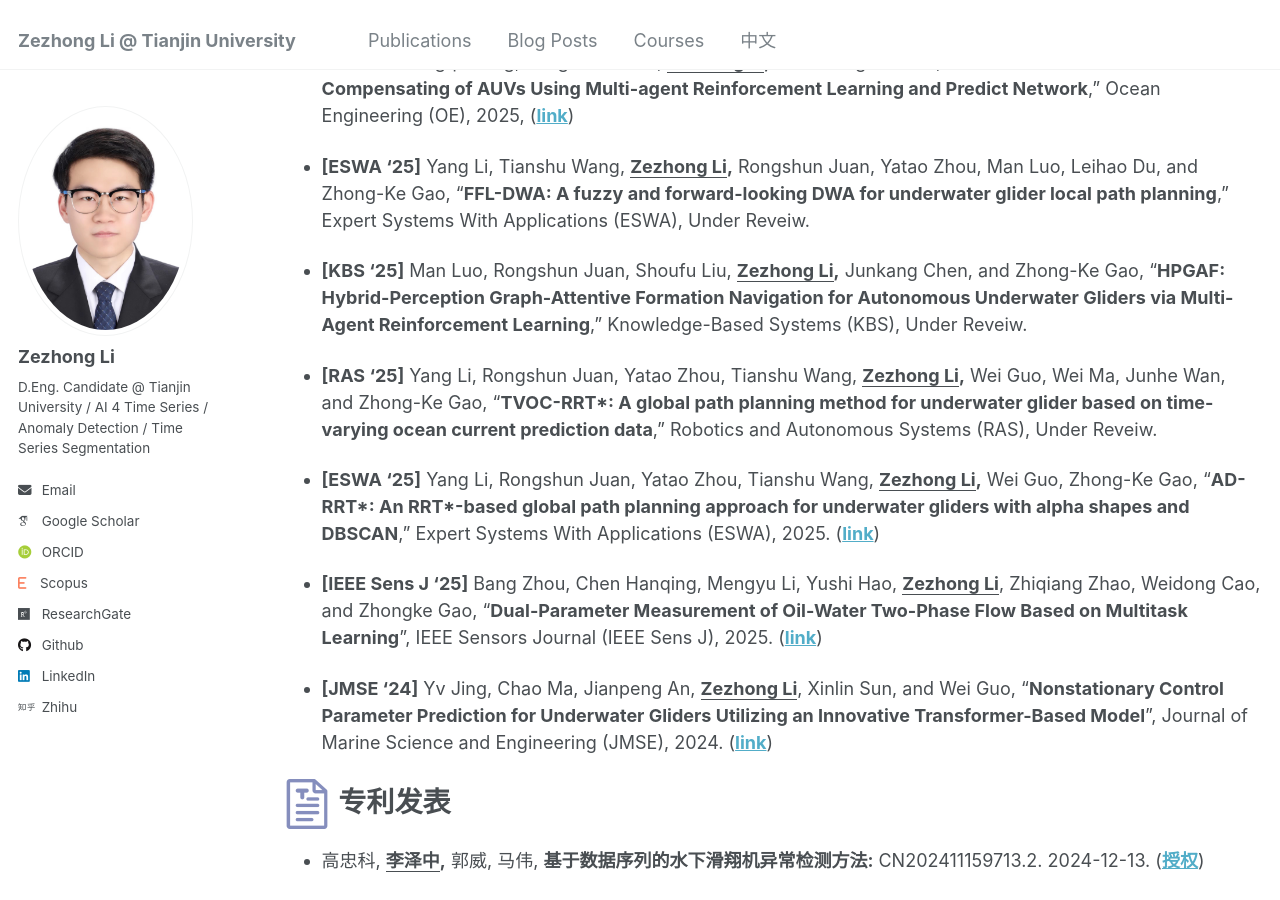
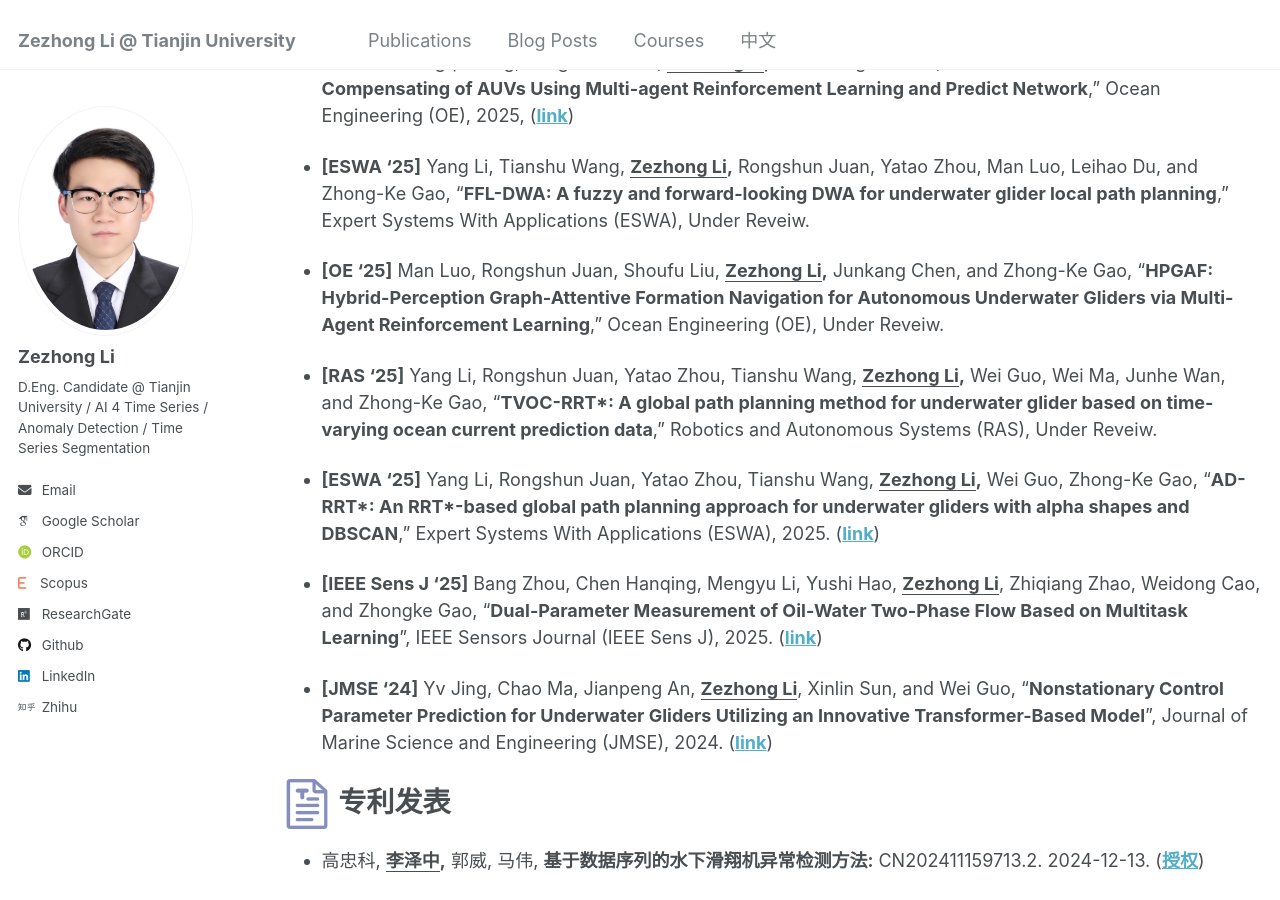
Before and after one commit to lzz19980125/lzz19980125.github.io, a Jekyll site: the page built from _pages/chinese.md, in a window 1280 px wide and 900 px high, scrolled down 1502 px. Built offline with Jekyll 4.4.1, drawn with Linux system fonts in a browser that asks for light colours; some web fonts are replaced.

Commit message:
Update publication details in chinese.md

```diff
--- a/_pages/chinese.md
+++ b/_pages/chinese.md
@@ -51,7 +51,7 @@ author_profile: true
 - **[ESWA '25]** Yang Li, Tianshu Wang, **<u>Zezhong Li</u>,** Rongshun Juan, Yatao Zhou, Man Luo, Leihao Du, and Zhong-Ke Gao, “**FFL-DWA: A fuzzy and forward-looking DWA for underwater glider
 local path planning**,” Expert Systems With Applications (ESWA), Under Reveiw.
 
--  **[KBS '25]** Man Luo, Rongshun Juan, Shoufu Liu, **<u>Zezhong Li</u>,** Junkang Chen, and Zhong-Ke Gao, “**HPGAF: Hybrid-Perception Graph-Attentive Formation Navigation for Autonomous Underwater Gliders via Multi-Agent Reinforcement Learning**,” Knowledge-Based Systems (KBS), Under Reveiw.
+-  **[OE '25]** Man Luo, Rongshun Juan, Shoufu Liu, **<u>Zezhong Li</u>,** Junkang Chen, and Zhong-Ke Gao, “**HPGAF: Hybrid-Perception Graph-Attentive Formation Navigation for Autonomous Underwater Gliders via Multi-Agent Reinforcement Learning**,” Ocean Engineering (OE), Under Reveiw.
 
 - **[RAS '25]** Yang Li, Rongshun Juan, Yatao Zhou, Tianshu Wang, **<u>Zezhong Li</u>,** Wei Guo, Wei Ma, Junhe Wan, and Zhong-Ke Gao, “**TVOC-RRT\*: A global path planning method for underwater glider based on time-varying ocean current prediction data**,” Robotics and Autonomous Systems (RAS), Under Reveiw.
 
```
